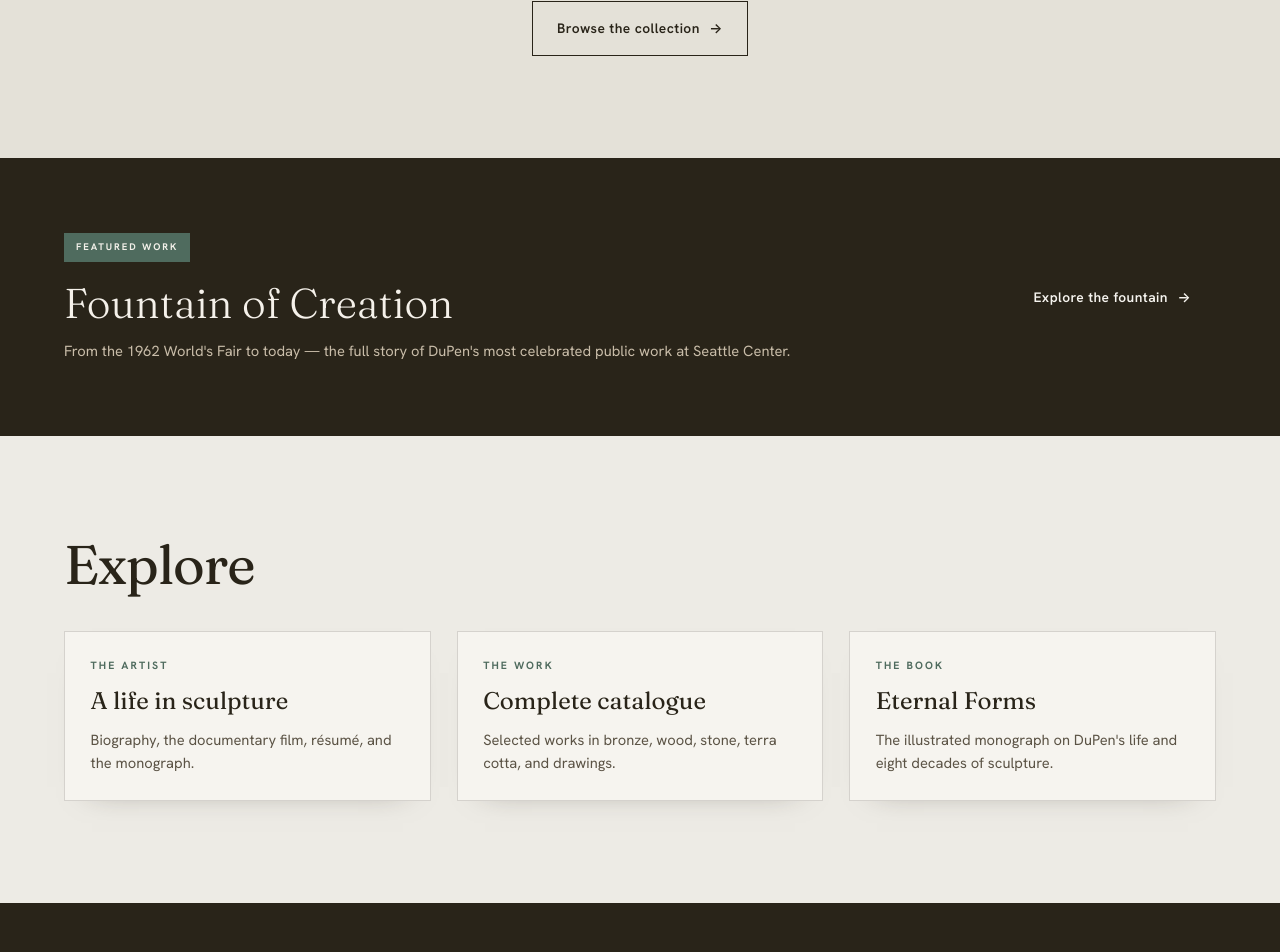
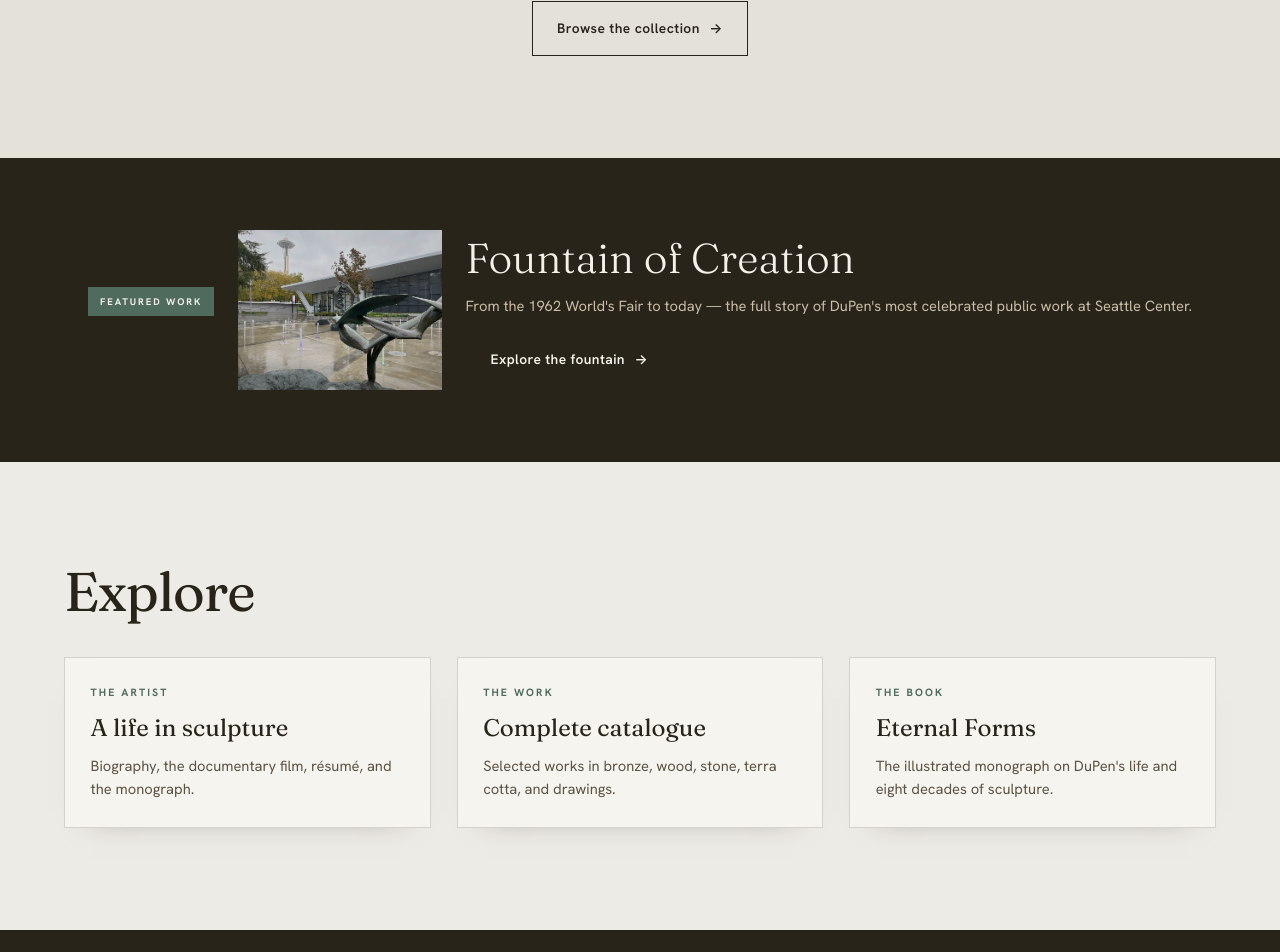
Before and after one commit to jasonburby-creator/everett-dupen, a Next.js app: page / in a window 1280 px wide. Shown: the part 2396-3348 px from the top of the page. Built offline with nearby package versions, Linux system fonts and the light colour scheme.

Commit message:
Add files via upload

```diff
--- a/app/globals.css
+++ b/app/globals.css
@@ -163,7 +163,7 @@ a{ color:inherit; }
 .museum-banner .mb-tag{ display:inline-block; background:var(--patina); color:#F2F0E9; font-size:.6rem; letter-spacing:.2em; text-transform:uppercase; font-weight:700; padding:.4rem .75rem; margin-bottom:1.1rem; }
 .museum-banner h2{ font-family:var(--f-display); font-weight:300; font-size:clamp(1.6rem,3.6vw,2.6rem); line-height:1.18; margin:0 0 .7rem; max-width:22ch; }
 .museum-banner p{ color:#A89B86; font-size:.92rem; margin:0; }
-@media(max-width:760px){ .museum-banner .wrap{ grid-template-columns:1fr; } }
+@media(max-width:760px){ .museum-banner .wrap{ grid-template-columns:1fr; } .ftn-banner .wrap{ grid-template-columns:1fr; } .ftn-tag{ padding:0 0 .5rem; } .ftn-img img{ height:140px; } .ftn-text{ padding:.8rem 0 0; } }
 
 /* ---------- LIGHTBOX ---------- */
 .lb{ position:fixed; inset:0; z-index:1000; background:rgba(22,19,13,.94); display:flex; align-items:center; justify-content:center; padding:clamp(1rem,4vw,3rem); }
@@ -423,8 +423,14 @@ a{ color:inherit; }
 .pw-feature-link{ display:inline-flex; align-items:center; gap:.3rem; margin-top:.6rem; font-size:.82rem; font-weight:600; color:var(--bronze); text-decoration:none; }
 .pw-feature-link:hover{ text-decoration:underline; }
 .ftn-banner{ background:var(--ink); }
+.ftn-banner .wrap{ grid-template-columns:auto 1fr auto; gap:0; }
 .ftn-banner h2{ color:#f5f1ea; }
 .ftn-banner p{ color:#c9bda9; }
+.ftn-tag{ display:flex; align-items:center; padding:0 1.5rem; }
+.ftn-img{ overflow:hidden; }
+.ftn-img img{ display:block; width:100%; height:160px; object-fit:cover; object-position:center 30%; opacity:.85; }
+.ftn-text{ padding:0 1.5rem; display:flex; flex-direction:column; justify-content:center; }
+.ftn-text .btn{ margin-top:.8rem; }
 .works-feature-link{ display:grid; grid-template-columns:auto 1fr auto; gap:.5rem 1rem; align-items:center; padding:1rem 1.2rem; margin-bottom:1.5rem; background:var(--plaster); border:1px solid var(--hair); border-radius:6px; text-decoration:none; color:inherit; transition:background .2s; }
 .works-feature-link:hover{ background:var(--plaster-2); }
 .wfl-tag{ grid-row:1/3; font-size:.65rem; letter-spacing:.16em; text-transform:uppercase; font-weight:700; color:var(--bronze); writing-mode:vertical-lr; transform:rotate(180deg); }
--- a/app/page.tsx
+++ b/app/page.tsx
@@ -67,14 +67,20 @@ export default function Home() {
 
       <section className="museum-banner ftn-banner">
         <div className="wrap">
-          <div>
+          <div className="ftn-tag">
             <span className="mb-tag">Featured Work</span>
+          </div>
+          <div className="ftn-img">
+            {/* eslint-disable-next-line @next/next/no-img-element */}
+            <img src="/hero/seattle-center-fountain.jpg" alt="DuPen's Fountain of Creation at Seattle Center" />
+          </div>
+          <div className="ftn-text">
             <h2>Fountain of Creation</h2>
-            <p>From the 1962 World's Fair to today — the full story of DuPen's most celebrated public work at Seattle Center.</p>
+            <p>From the 1962 World&apos;s Fair to today — the full story of DuPen&apos;s most celebrated public work at Seattle Center.</p>
+            <Link className="btn" href="/works/fountain-of-creation">
+              Explore the fountain <span className="arr" aria-hidden="true">→</span>
+            </Link>
           </div>
-          <Link className="btn" href="/works/fountain-of-creation">
-            Explore the fountain <span className="arr" aria-hidden="true">→</span>
-          </Link>
         </div>
       </section>
 
```
